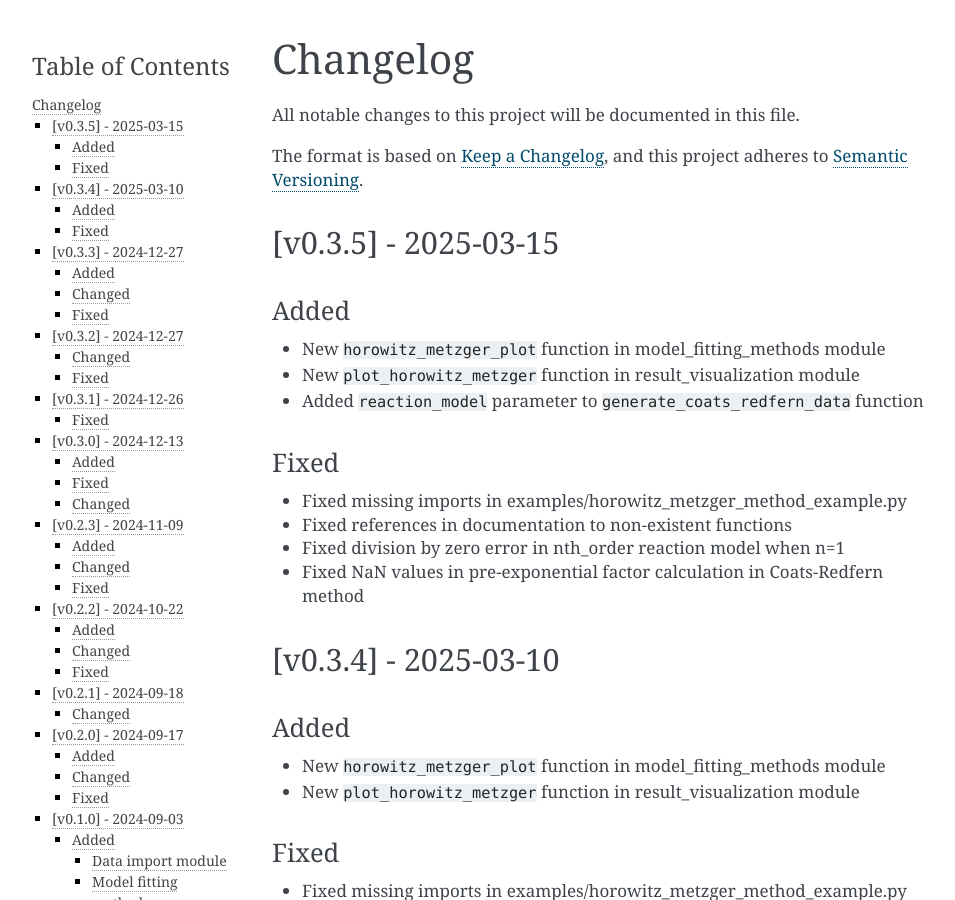
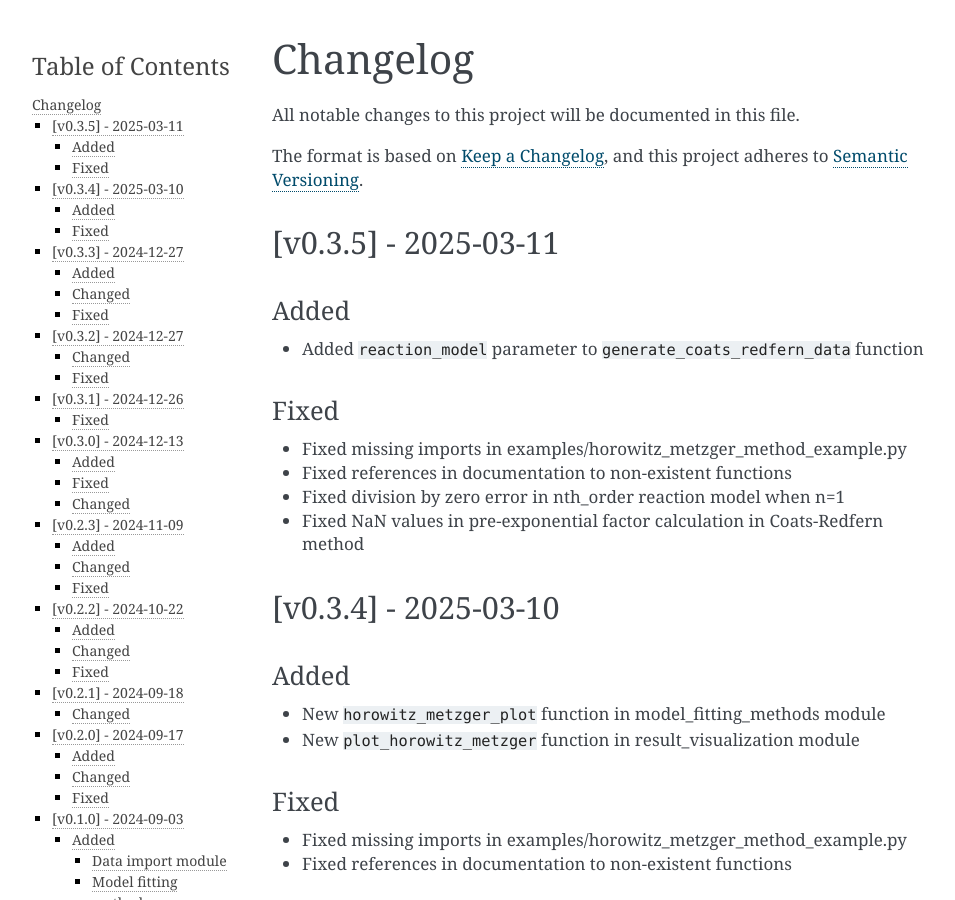
Before and after one commit to PPeitsch/pkynetics, a Sphinx documentation site: the page built from docs/changelog.rst, in a window 1280 px wide and 900 px high. Shown: the whole window, without its empty margins (148-1103 px from the left). Built offline with Sphinx 7.4.7, drawn with Linux system fonts in a browser that asks for light colours; pages that are not in the unit, such as notebooks, are missing from menus.

Commit message:
[docs]: fix duplicated entries in changelog for v0.3.5
- Correct release date to 2025-03-11
- Remove duplicate entries already present in v0.3.4
- Keep only additions and fixes unique to v0.3.5 release
- Maintain proper Markdown formatting

```diff
--- a/docs/changelog.rst
+++ b/docs/changelog.rst
@@ -6,13 +6,11 @@ All notable changes to this project will be documented in this file.
 The format is based on `Keep a Changelog <https://keepachangelog.com/en/1.0.0/>`_,
 and this project adheres to `Semantic Versioning <https://semver.org/spec/v2.0.0.html>`_.
 
-[v0.3.5] - 2025-03-15
+[v0.3.5] - 2025-03-11
 ---------------------
 
 Added
 ^^^^^
-- New ``horowitz_metzger_plot`` function in model_fitting_methods module
-- New ``plot_horowitz_metzger`` function in result_visualization module
 - Added ``reaction_model`` parameter to ``generate_coats_redfern_data`` function
 
 Fixed
```
Also changed, not shown: CHANGELOG.md (+1 -5 lines).
